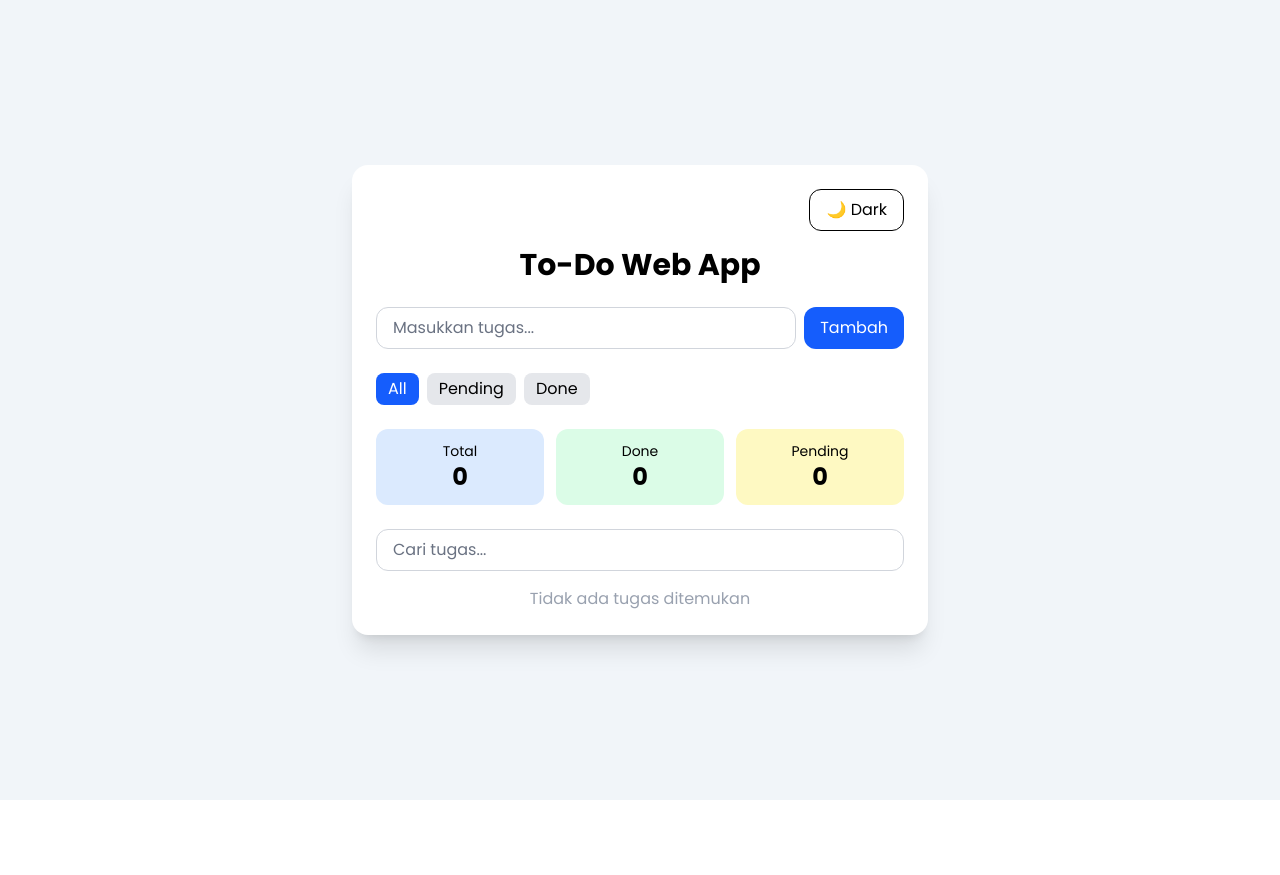
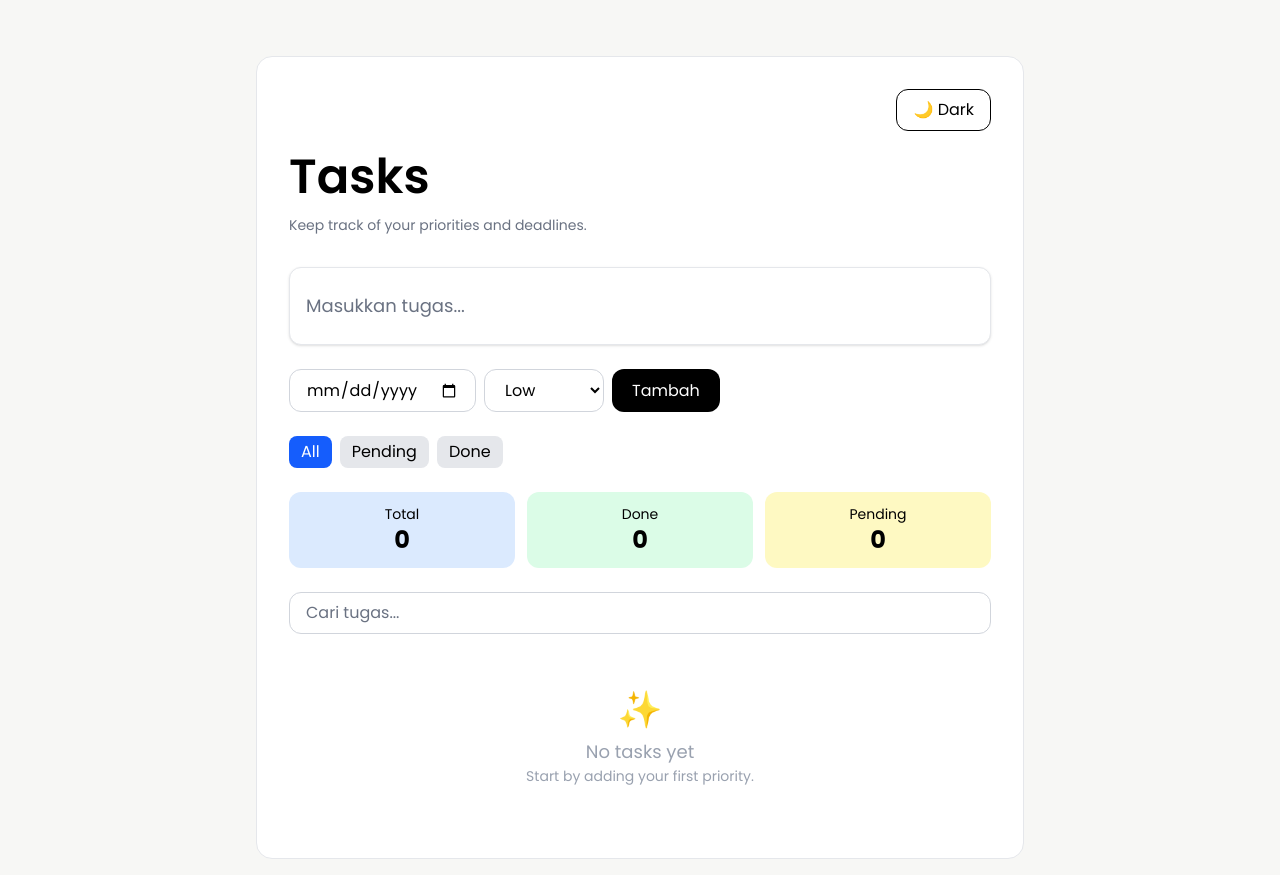
Before and after one commit to andarass/todo-list-pro-python, a React (Vite) app in the folder frontend/: page / in a window 1280 px wide. Before the commit the page ends 800 px from the top, so only its background shows below. Built offline with nearby package versions, Linux system fonts and the light colour scheme.

Commit message:
add deadline and priority task, fix tampilan UI agar lebih clean

```diff
--- a/frontend/src/App.tsx
+++ b/frontend/src/App.tsx
@@ -17,6 +17,8 @@ type Todo = {
   id: string;
   text: string;
   done: boolean;
+  deadline: string;
+  priority: string;
 };
 function App() {
   const [todos, setTodos] = useState<Todo[]>(() => {
@@ -30,6 +32,12 @@ function App() {
 
   // Untuk membuat input text
   const [input, setInput] = useState("");
+
+  // Variable untuk mengatur deadline
+  const [deadline, setDeadline] = useState("");
+
+  // Variable untuk mengatur prioritas
+  const [priority, setPriority] = useState("Low");
 
   // Untuk atur dark mode
   const [darkMode, setDarkMode] = useState(() => {
@@ -78,7 +86,16 @@ function App() {
   function tambahTugas() {
     if (input.trim() === "") return;
 
-    setTodos([...todos, { id: crypto.randomUUID(), text: input, done: false }]);
+    setTodos([
+      ...todos,
+      {
+        id: crypto.randomUUID(),
+        text: input,
+        done: false,
+        deadline: deadline,
+        priority: priority,
+      },
+    ]);
     setInput("");
   }
 
@@ -116,12 +133,14 @@ function App() {
   return (
     <div
       className={`min-h-screen flex items-center justify-center p-4 transition duration-500 ${
-        darkMode ? "bg-slate-900" : "bg-slate-100"
+        darkMode ? "bg-slate-900 text-white" : "bg-[#f7f7f5] text-[#191919]"
       }`}
     >
       <div
-        className={`w-full max-w-xl rounded-2xl shadow-xl p-6 ${
-          darkMode ? "bg-slate-800 text-white" : "bg-white text-black"
+        className={`w-full max-w-3xl mx-auto mt-10 border rounded-2xl p-8 ${
+          darkMode
+            ? "bg-slate-800 border-slate-700 text-white"
+            : "bg-white border-gray-200 text-black"
         }`}
       >
         <div className="flex justify-end mb-4">
@@ -132,25 +151,62 @@ function App() {
             {darkMode ? "☀ Light" : "🌙 Dark"}
           </button>
         </div>
-        <h1 className="text-3xl font-bold text-center mb-6">To-Do Web App</h1>
 
-        <div className="flex gap-2 mb-6">
+        <h1 className="text-5xl font-semibold leading-tight mb-2">Tasks</h1>
+        <p className="text-gray-500 text-sm mb-8">
+          Keep track of your priorities and deadlines.
+        </p>
+
+        <div
+          className={`rounded-xl p-4 space-y-3 mb-6 shadow-sm transition ${
+            darkMode
+              ? "bg-slate-800 border border-slate-700"
+              : "bg-white border border-gray-200"
+          }`}
+        >
           <input
             type="text"
             placeholder="Masukkan tugas..."
             value={input}
             onChange={(e) => setInput(e.target.value)}
-            className={`flex-1 border rounded-xl px-4 py-2 outline-none focus:ring-2 focus:ring-blue-500 transition duration-300
+            className={`w-full text-lg py-2 outline-none placeholder:text-gray-400 transition duration-300
               ${
                 darkMode
                   ? "bg-slate-800 text-white placeholder:text-gray-400 border-slate-600"
                   : "bg-white text-black placeholder:text-gray-500 border-gray-300"
               }`}
           />
+        </div>
+
+        <div className="flex gap-2 mb-6">
+          <input
+            type="date"
+            value={deadline}
+            className={`border rounded-xl px-4 py-2 ${
+              darkMode
+                ? "bg-slate-800 text-white placeholder:text-gray-400 border-slate-600"
+                : "bg-white text-black placeholder:text-gray-500 border-gray-300"
+            }`}
+            onChange={(e) => setDeadline(e.target.value)}
+          />
+
+          <select
+            value={priority}
+            className={`border rounded-xl px-4 py-2 ${
+              darkMode
+                ? "bg-slate-800 text-white placeholder:text-gray-400 border-slate-600"
+                : "bg-white text-black placeholder:text-gray-500 border-gray-300"
+            }`}
+            onChange={(e) => setPriority(e.target.value)}
+          >
+            <option>Low</option>
+            <option>Medium</option>
+            <option>High</option>
+          </select>
 
           <button
             onClick={tambahTugas}
-            className="bg-blue-600 text-white px-4 py-2 rounded-xl hover:bg-blue-700 transition duration-300 ease-in-out"
+            className="px-5 py-2 rounded-xl bg-black text-white hover:scale-[1.02] active:scale-95 transition"
           >
             Tambah
           </button>
@@ -221,7 +277,11 @@ function App() {
         />
 
         {filteredTodos.length === 0 && (
-          <p className="text-center text-gray-400">Tidak ada tugas ditemukan</p>
+          <div className="text-center py-10 text-gray-400">
+            <p className="text-4xl mb-2">✨</p>
+            <p className="text-lg font-medium">No tasks yet</p>
+            <p className="text-sm">Start by adding your first priority.</p>
+          </div>
         )}
 
         <div className="space-y-3">
--- a/frontend/src/SortableItem.tsx
+++ b/frontend/src/SortableItem.tsx
@@ -16,50 +16,84 @@ function SortableItem({
     transition: transition || "transform 250ms ease",
   };
 
+  const isOverdue =
+    todo.deadline && new Date(todo.deadline) < new Date() && !todo.done;
+
   return (
     <div
       ref={setNodeRef}
       style={style}
-      className={`flex items-center justify-between p-3 rounded-xl transition duration-300 hover:shadow-md hover:-translate-y-1 ${
-        darkMode ? "bg-slate-700" : "bg-slate-50"
+      className={`flex items-start justify-between gap-4 p-4 rounded-2xl border transition-all duration-300 hover:-translate-y-1 hover:shadow-md ${
+        darkMode ? "bg-slate-800 border-slate-700" : "bg-white border-gray-200"
       }`}
     >
       {/* DRAG HANDLE */}
+      <div className="flex gap-3 flex-1">
         <span
           {...attributes}
           {...listeners}
-        className="cursor-grab active:cursor-grabbing touch-none px-2 py-1 mr-3"
+          className="cursor-grab mt-1 text-gray-400"
         >
           ☰
         </span>
 
-      <span
-        className={`flex-1 ${todo.done ? "line-through text-gray-400" : ""}`}
+        <div className="flex-1">
+          <p
+            className={`font-medium text-lg ${
+              todo.done ? "line-through text-gray-400" : ""
+            }`}
           >
             {todo.text}
+          </p>
+
+          <div className="text-sm text-gray-400 mt-1 flex gap-2 flex-wrap">
+            <span
+              className={`px-2 py-1 rounded-md text-xs font-medium ${
+                todo.priority === "High"
+                  ? "bg-red-100 text-red-600"
+                  : todo.priority === "Medium"
+                  ? "bg-yellow-100 text-yellow-700"
+                  : "bg-green-100 text-green-600"
+              }`}
+            >
+              {todo.priority}
             </span>
+            <span>•</span>
+            <span className="text-gray-400 text-xs">
+              {todo.deadline || "No deadline"}
+            </span>
+            {isOverdue && (
+              <span className="px-2 py-1 rounded-md text-xs bg-red-500 text-white">
+                OVERDUE
+              </span>
+            )}
+          </div>
+        </div>
+      </div>
 
+      <div className="flex gap-2">
         <div className="flex gap-2 ml-3">
           <button
             onClick={() => toggleDone(todo.id)}
-          className="bg-green-500 text-white px-3 py-1 rounded-lg hover:bg-green-600 transition duration-300 ease-in-out"
+            className="px-3 py-1 rounded-lg bg-green-500 text-white hover:opacity-90 transition duration-300 ease-in-out"
           >
             ✔
           </button>
 
           <button
             onClick={() => editTugas(todo.id)}
-          className="bg-yellow-500 text-white px-3 py-1 rounded-lg hover:bg-yellow-600 transition duration-300 ease-in-out"
+            className="px-3 py-1 rounded-lg bg-yellow-500 text-white hover:opacity-90 transition duration-300 ease-in-out"
           >
             ✏
           </button>
 
           <button
             onClick={() => hapusTugas(todo.id)}
-          className="bg-red-500 text-white px-3 py-1 rounded-lg hover:bg-red-600 transition duration-300 ease-in-out"
+            className="px-3 py-1 rounded-lg bg-red-500 text-white hover:opacity-90 transition duration-300 ease-in-out"
           >
             ✕
           </button>
+        </div>
       </div>
     </div>
   );
```
Lines whose indentation alone changed are shown as unchanged.
